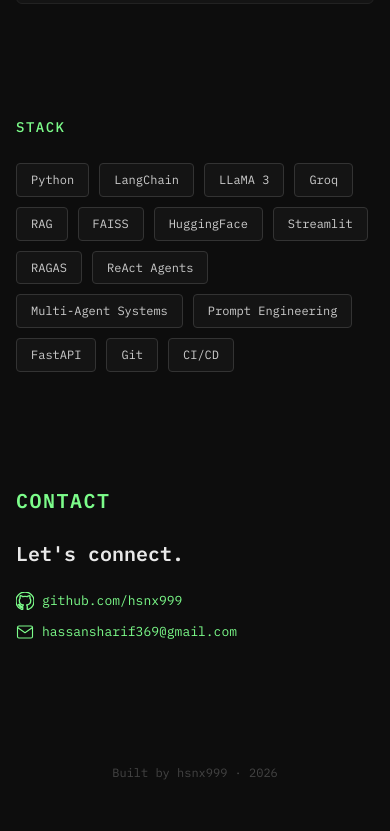
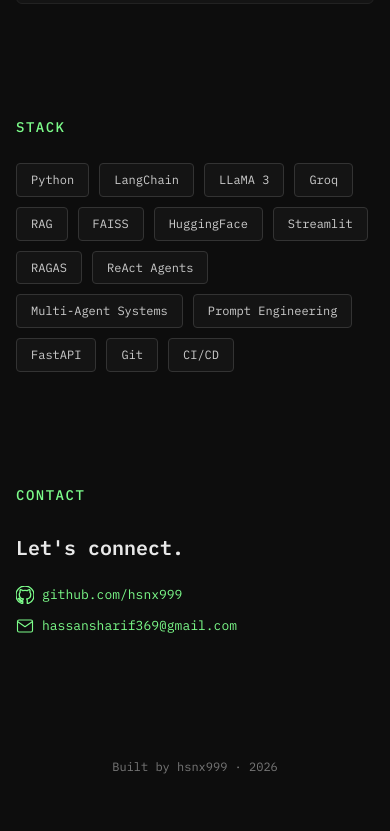
Before and after one commit to hsnx999/hsnx999.github.io, a plain HTML site: page index.html in a window 390 px wide. Shown: the part 2122-2953 px from the top of the page. Drawn offline with Linux system fonts and the light colour scheme.

Commit message:
Fix audit issues: Twitter meta tags, h2→h3 duplicate, CSS transitions, hover specificity, footer contrast, strict mode, dynamic nav height

```diff
--- a/index.html
+++ b/index.html
@@ -12,6 +12,9 @@
   <meta property="og:url" content="https://hsnx999.github.io/">
   <meta property="og:type" content="website">
   <meta name="twitter:card" content="summary_large_image">
+  <meta name="twitter:title" content="Hassan Muhammad Sharif — AI Engineer">
+  <meta name="twitter:description" content="AI engineer building autonomous agents, RAG systems, and LLM tooling with Python.">
+  <meta name="twitter:image" content="https://github.com/hsnx999.png">
   <link rel="preconnect" href="https://fonts.googleapis.com">
   <link rel="preconnect" href="https://fonts.gstatic.com" crossorigin>
   <link href="https://fonts.googleapis.com/css2?family=IBM+Plex+Mono:ital,wght@0,400;0,500;0,600;1,400&family=IBM+Plex+Sans:wght@400;500&display=swap" rel="stylesheet">
@@ -106,7 +109,7 @@
     <section id="contact">
       <h2 class="section-heading fade-up">Contact</h2>
       <div class="inner fade-up">
-        <h2>Let's connect.</h2>
+        <h3>Let's connect.</h3>
         <div class="links">
           <a href="https://github.com/hsnx999" target="_blank" rel="noopener noreferrer">
             <svg width="18" height="18" viewBox="0 0 16 16" fill="none" stroke="currentColor" stroke-width="1.2" stroke-linecap="round" stroke-linejoin="round">
--- a/script.js
+++ b/script.js
@@ -1,4 +1,6 @@
 (function() {
+  'use strict';
+
   const observer = new IntersectionObserver((entries) => {
     entries.forEach(entry => {
       if (entry.isIntersecting) {
@@ -26,6 +28,7 @@
   const sections = document.querySelectorAll('section[id]');
   const navLinks = document.querySelectorAll('nav .links a');
 
+  const navHeight = document.querySelector('nav').offsetHeight;
   const navObserver = new IntersectionObserver((entries) => {
     entries.forEach(entry => {
       if (entry.isIntersecting) {
@@ -34,7 +37,7 @@
         });
       }
     });
-  }, { threshold: 0.3, rootMargin: '-52px 0px 0px 0px' });
+  }, { threshold: 0.3, rootMargin: '-' + navHeight + 'px 0px 0px 0px' });
 
   sections.forEach(s => navObserver.observe(s));
 })();
--- a/style.css
+++ b/style.css
@@ -109,9 +109,9 @@
 .project-card {
   background: #141414; border: 1px solid #222; border-radius: 6px;
   padding: 24px; display: flex; flex-direction: column;
-  transition: transform .25s ease, border-color .25s ease;
+  transition: transform .25s ease, border-color .25s ease, opacity .25s ease;
 }
-.project-card:hover {
+.project-card.visible:hover {
   transform: translateY(-3px);
   border-color: #333;
 }
@@ -151,7 +151,7 @@
   font-family: 'IBM Plex Mono', monospace;
   font-size: 12px; padding: 6px 14px;
   background: #141414; border: 1px solid #333; border-radius: 4px;
-  color: #ccc; transition: border-color .2s, color .2s;
+  color: #ccc; transition: border-color .2s, color .2s, opacity .2s, transform .2s;
 }
 #stack .cloud span:hover {
   border-color: #7cfc8a; color: #7cfc8a;
@@ -161,7 +161,7 @@
 #contact .inner {
   padding: 0 0 32px;
 }
-#contact h2 {
+#contact h3 {
   font-family: 'IBM Plex Mono', monospace;
   font-size: 24px; font-weight: 600; margin-bottom: 20px;
 }
@@ -180,7 +180,7 @@
   padding: 32px 0 48px;
   text-align: center;
   font-family: 'IBM Plex Mono', monospace;
-  font-size: 12px; color: #444;
+  font-size: 12px; color: #777;
 }
 
 /* scroll animations */
@@ -222,7 +222,7 @@
   .project-card h3 { font-size: 14px; }
   .project-card p { font-size: 13px; }
   .section-heading { margin-bottom: 24px; }
-  #contact h2 { font-size: 20px; }
+  #contact h3 { font-size: 20px; }
   #contact .links a { font-size: 13px; word-break: break-all; }
 }
 @media (max-width: 380px) {
```
